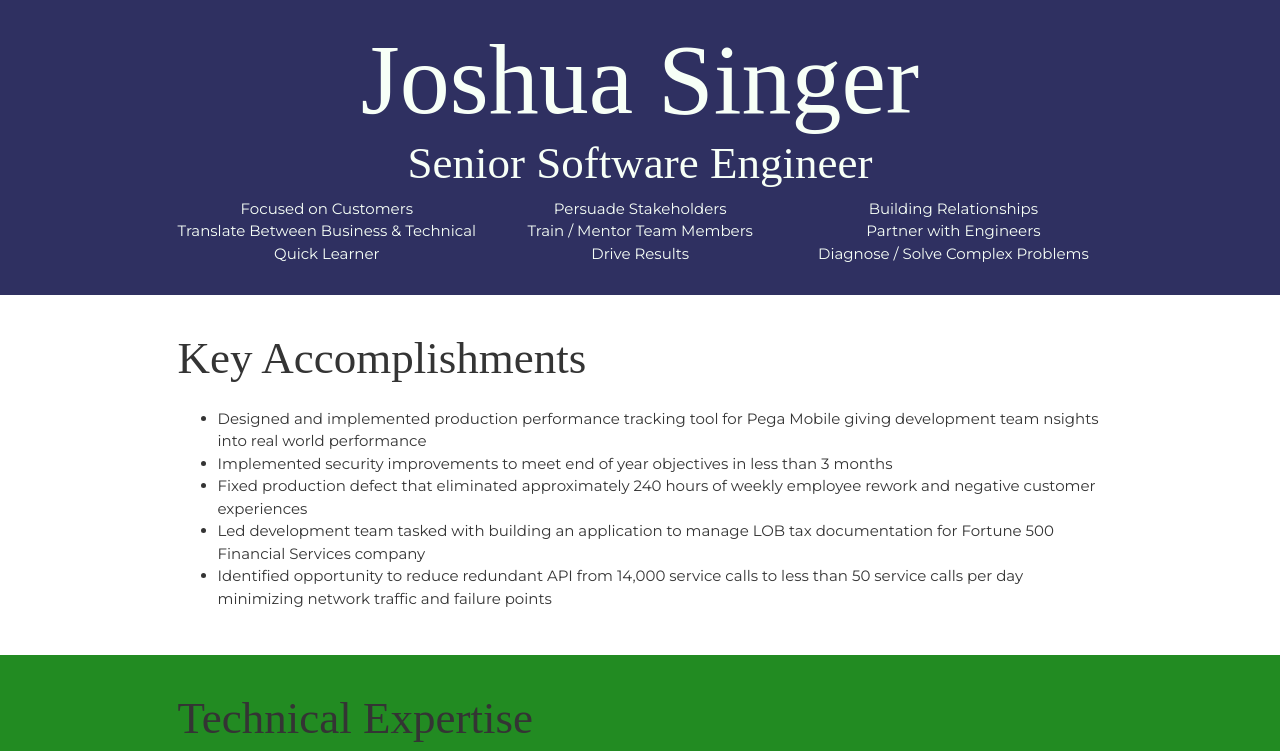
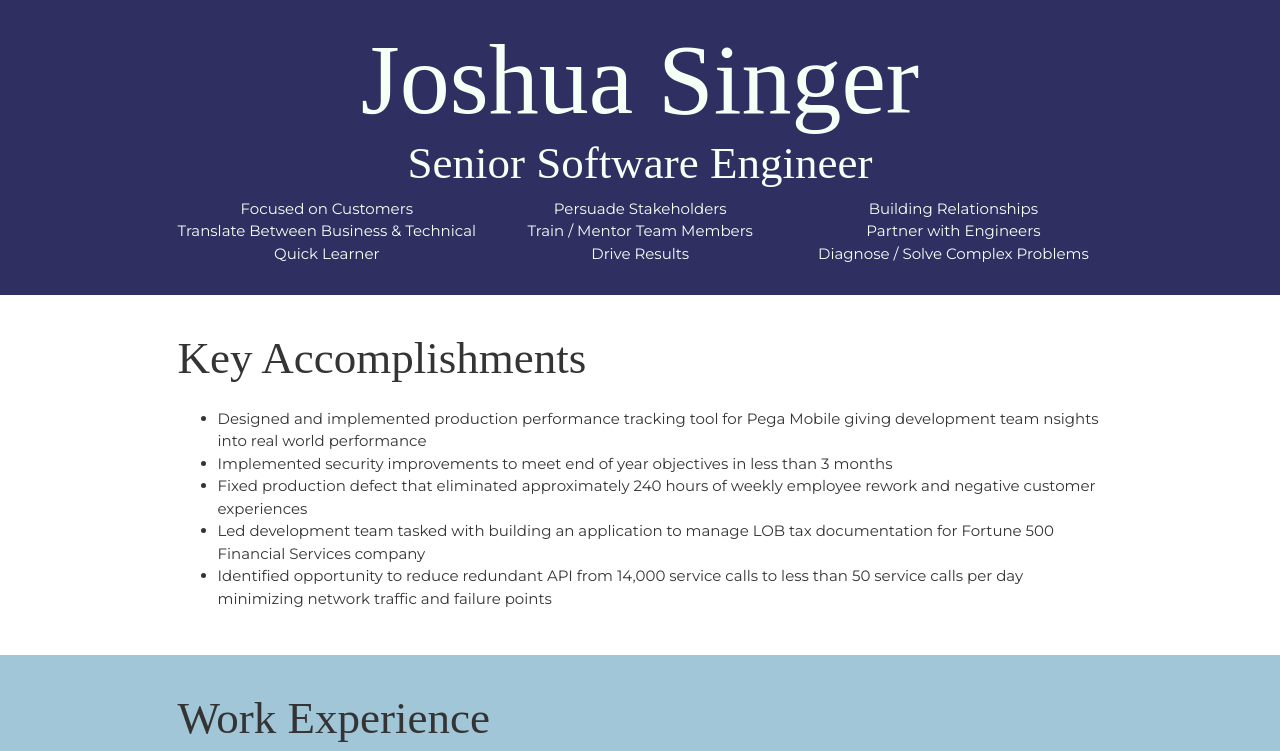
Before and after one commit to jsinger06/myWebsite, a React (Create React App) app in the folder my-website/: page / in a window 1280 px wide. Shown: the top 751 px of the page. Built offline with nearby package versions, Linux system fonts and the light colour scheme; a web font is replaced by a local one.

Commit message:
Removed tech expertise section since it is WIP

```diff
--- a/my-website/src/App.js
+++ b/my-website/src/App.js
@@ -20,7 +20,7 @@ function App() {
     {/* ***********************  Key Accomplishments  *********************** */}
                 <AccomplishmentsSection />
     {/* ***********************  Technical Expertise  *********************** */}
-                <TechExpertiseSection />
+                {/*<TechExpertiseSection />*/}
     {/* ***********************  WORK EXPERIENCE  *********************** */}
                 <WorkExperienceSection />
     {/* ******************  EDUCATION & CERTIFICATIONS ****************** */}
```
